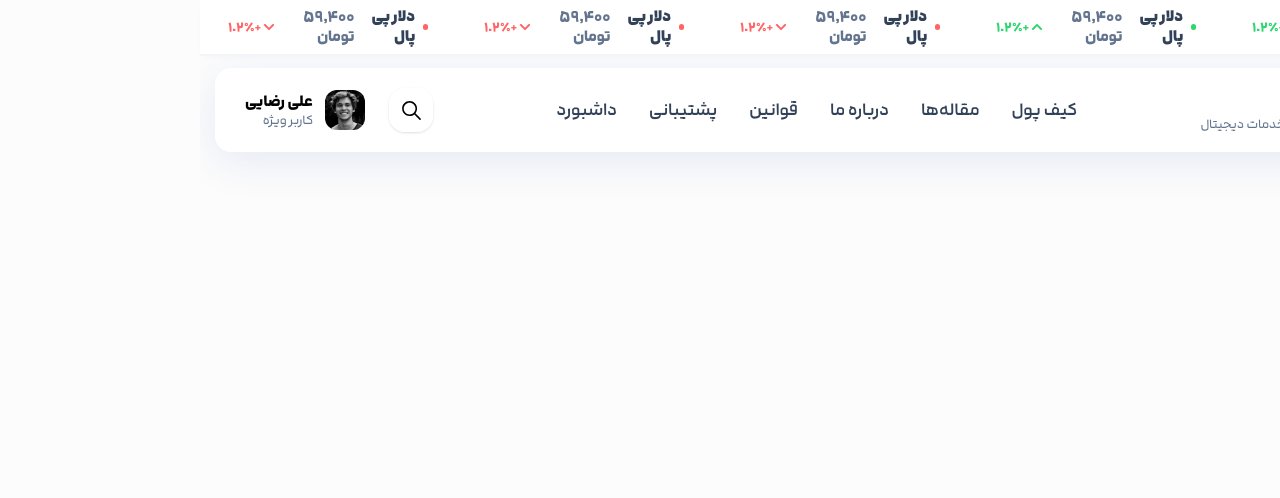
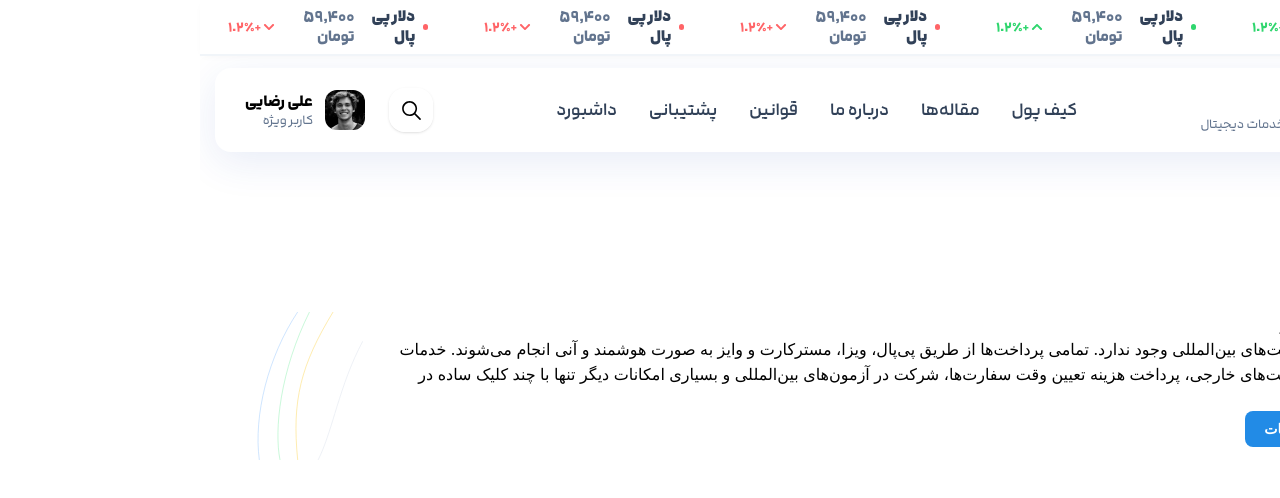
Before and after one commit to hossein1075/CryptoHub, a Next.js app: page / in a window 1280 px wide. Shown: the top 498 px of the page. Built offline with nearby package versions, Linux system fonts and the light colour scheme.

Commit message:
add html section first pages home

```diff
--- a/package.json
+++ b/package.json
@@ -9,6 +9,8 @@
     "lint": "eslint"
   },
   "dependencies": {
+    "@mantine/core": "^9.3.0",
+    "@mantine/hooks": "^9.3.0",
     "next": "16.2.6",
     "react": "19.2.4",
     "react-dom": "19.2.4",
--- a/src/app/layout.tsx
+++ b/src/app/layout.tsx
@@ -1,5 +1,7 @@
 import type { Metadata } from "next";
 import "./globals.css";
+import { MantineProvider } from "@mantine/core";
+import "@mantine/core/styles.css";
 import NavBar from "@/components/modules/navBar/NavBar";
 
 // export const metadata: Metadata = {
@@ -20,7 +22,9 @@ export default function RootLayout({
         {/* header */}
         <NavBar/>
         {/* main */}
+        <MantineProvider>
         {children}
+        </MantineProvider>
         {/* footer */}
         </body>
     </html>
--- a/src/components/main/mainHome/MainHome.tsx
+++ b/src/components/main/mainHome/MainHome.tsx
@@ -1,8 +1,11 @@
+import Introduce from '@/components/template/home/introduce/Introduce'
 import React from 'react'
 
 function MainHome() {
   return (
-    <main>MainHome</main>
+    <main className='mt-40'>
+      <Introduce/>
+    </main>
   )
 }
 
--- /dev/null
+++ b/src/components/template/home/introduce/Introduce.tsx
@@ -0,0 +1,104 @@
+import React from 'react'
+import { Button } from "@mantine/core";
+import { FaBars } from 'react-icons/fa';
+function Introduce() {
+    return (
+        <>
+            <div>
+                <div className='container'>
+                    <div className='flex'>
+                        <div>
+                            <h1>تی ارز، پرداخت بی‌حد و مرز</h1>
+                            <p>
+                                در تی ارز، مرزی برای پرداخت‌های بین‌المللی وجود ندارد. تمامی پرداخت‌ها از طریق پی‌پال، ویزا، مسترکارت و وایز به صورت هوشمند و آنی انجام می‌شوند. خدمات متنوعی از جمله خرید از سایت‌های خارجی، پرداخت هزینه تعیین وقت سفارت‌ها، شرکت در آزمون‌های بین‌المللی و بسیاری امکانات دیگر تنها با چند کلیک ساده در دسترس شماست.
+                            </p>
+                            <div>
+                                <Button>درباره ما</Button>
+                                <Button>
+                                    <FaBars />
+                                    لیست خدمات
+                                </Button>
+                            </div>
+                        </div>
+                        {/* svg background */}
+                        <div>
+                            <svg className="w-full h-full bg-lines" viewBox="0 0 500 500" fill="none" xmlns="http://www.w3.org/2000/svg">
+                            <path d="M150 500 C 130 350, 180 150, 280 0" stroke="#93c5fd" stroke-width="1.5" stroke-linecap="round"></path>
+                            <path d="M220 500 C 200 400, 220 200, 320 0" stroke="#86efac" stroke-width="1.5" stroke-linecap="round"></path>
+                            <path d="M280 500 C 260 300, 290 180, 400 0" stroke="#fcd34d" stroke-width="1.5" stroke-linecap="round"></path>
+                            <path d="M350 500 C 400 400, 420 250, 500 100" stroke="#e2e8f0" stroke-width="2" stroke-linecap="round"></path>
+                        </svg>
+                        </div>
+                        {/* crypto symble */}
+                         {/* <div>
+                           <span>€</span>
+                           <span>$</span>
+                           <span>£</span>
+                           <span>¥</span>
+                        </div> */}
+                        {/* carts group */}
+                        {/* <div>
+                           <div>
+                            <h3>Payment</h3>
+                            <div>
+                                <div>
+                                    <span>p</span>
+                                </div>
+                                <div>
+                                    <div></div>
+                                    <div></div>
+                                </div>
+                            </div>
+                            <div>
+                                <div>
+                                    <span>p</span>
+                                </div>
+                                <div>
+                                    <div></div>
+                                    <div></div>
+                                </div>
+                            </div>
+                           </div>
+                           <div>
+                            <div>
+                                <svg className="w-10 h-8 opacity-80" viewBox="0 0 40 30" fill="none" xmlns="http://www.w3.org/2000/svg">
+                                    <rect width="40" height="30" rx="4" fill="#3b82f6" fill-opacity="0.5"></rect>
+                                    <path d="M10 0v30m20-30v30M0 10h40M0 20h40" stroke="#60a5fa" stroke-width="1.5" opacity="0.5"></path>
+                                </svg>
+                                <span>VISA Master</span>
+                            </div>
+                            <div>
+                                <h2>VISA</h2>
+                                <div>
+                                    <div></div>
+                                    <div></div>
+                                </div>
+                            </div>
+                           </div>
+                           <div>
+                            <div>
+                                <span>4</span>
+                            </div>
+                            <div>
+                                <h4>wise</h4>
+                                <div>
+                                    <div></div>
+                                    <div></div>
+                                </div>
+                            </div>
+                            <div>
+                                <svg className="w-4 h-4 text-white" fill="currentColor" viewBox="0 0 20 20" xmlns="http://www.w3.org/2000/svg">
+                                    <path d="M10.894 2.553a1 1 0 00-1.788 0l-7 14a1 1 0 001.169 1.409l5-1.429A1 1 0 009 15.571V11a1 1 0 112 0v4.571a1 1 0 00.725.962l5 1.428a1 1 0 001.17-1.408l-7-14z">
+                                    </path>
+                                </svg>
+                            </div>
+                           </div>
+                        </div> */}
+                    </div>
+                </div>
+            </div>
+        </>
+    )
+}
+
+export default Introduce
```
Also changed, not shown: 1 other file (tests, documents, lock files or other folders).
